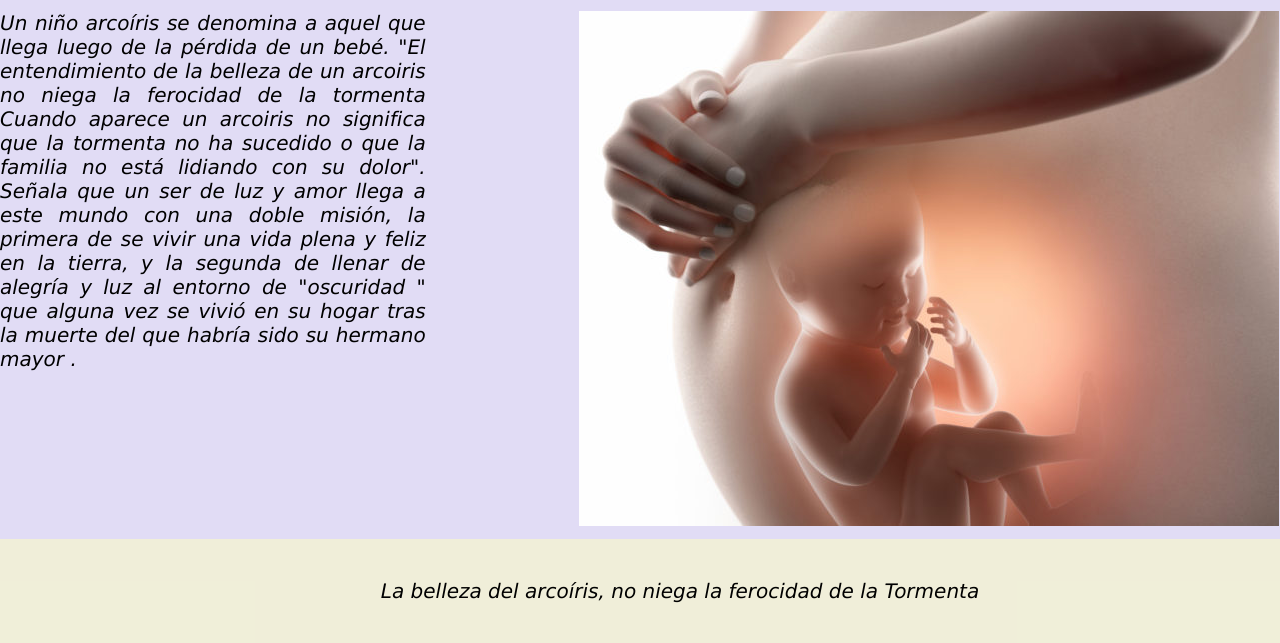
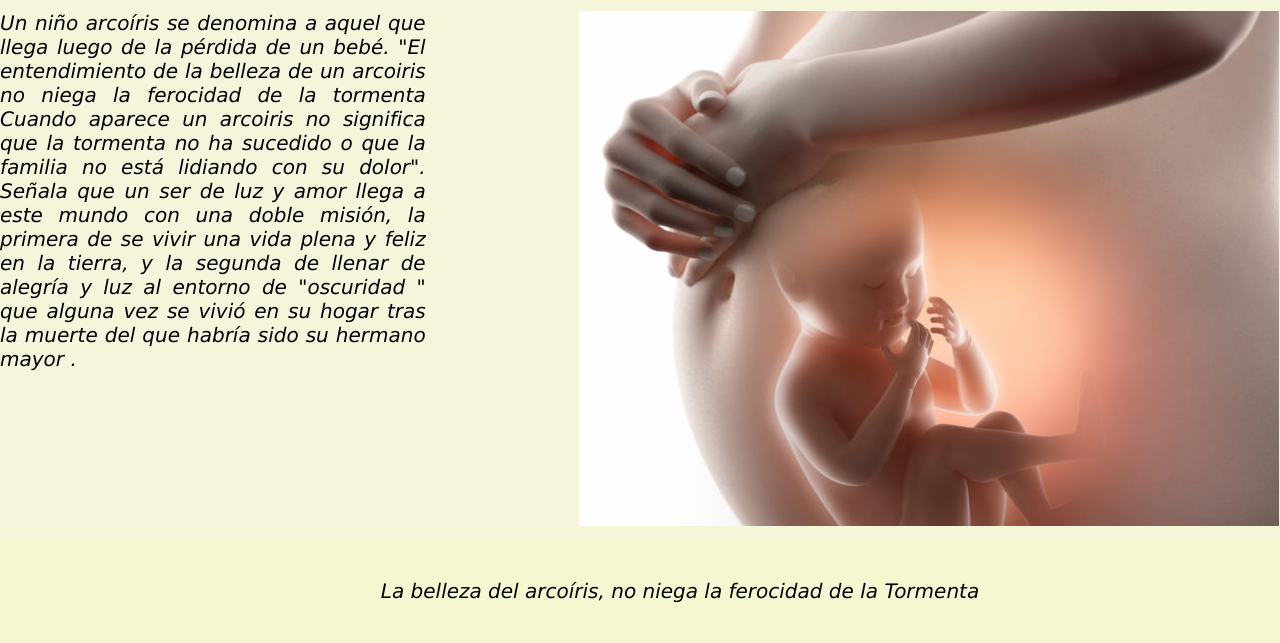
Before and after one commit to Jonacave/proyectoFinalJC, a plain HTML site: page root/index.html in a window 1280 px wide. Shown: the part 182-825 px from the top of the page. Drawn offline with Linux system fonts and the light colour scheme.

Commit message:
vueltaAlOriginal

```diff
--- a/root/css/estilo.css
+++ b/root/css/estilo.css
@@ -12,7 +12,7 @@ html {
 }
 
 html {
-    background-color: rgb(225, 220, 245);
+    background-color: beige;
 }
 
 header h1 {
```
